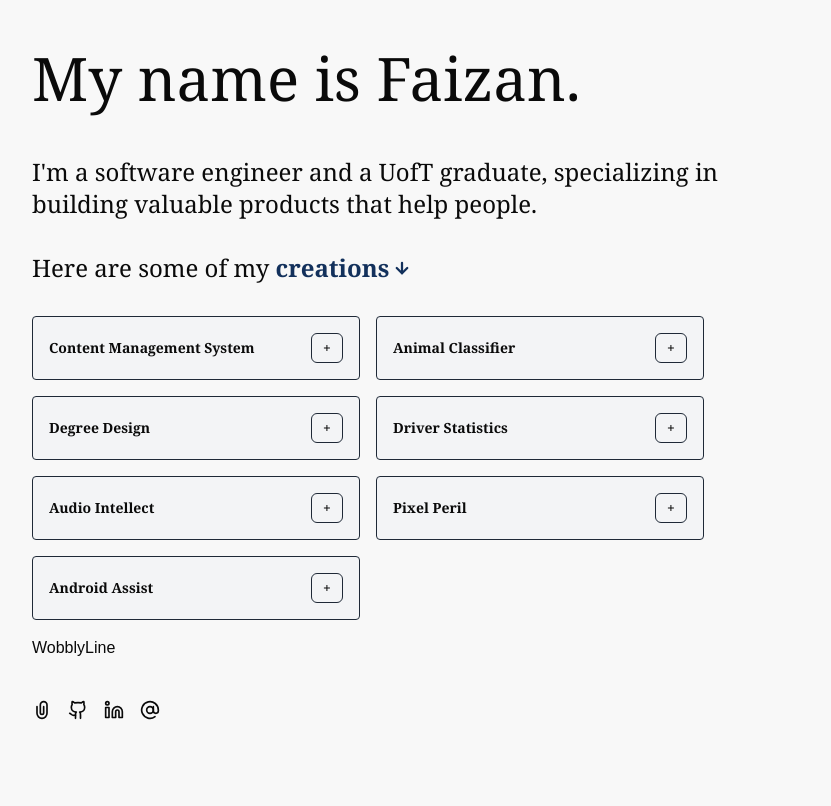
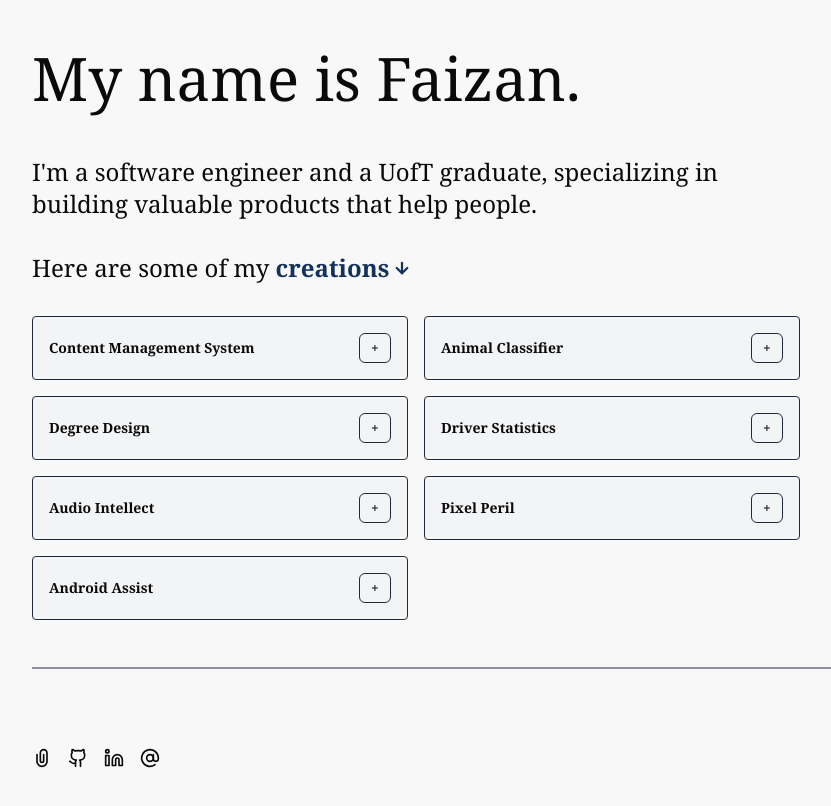
Before and after one commit to faizannaseerr/PortfolioV3, a Next.js app: page / in a window 1280 px wide. Shown: the top 806 px of the page, without its empty margins (48-879 px from the left). Built offline with nearby package versions, Linux system fonts and the light colour scheme.

Commit message:
added wobbly line

```diff
--- a/src/app/page.tsx
+++ b/src/app/page.tsx
@@ -3,11 +3,12 @@ import Projects from "@/components/Projects";
 import Links from "@/components/Links";
 import WobblyLine from "@/components/WobblyLine";
 
+
 export default function Home() {
   return (
     <div className="flex flex-col gap-4">
       <Intro />
-      <Projects />
+      <Projects /> {/* TODO: Add experience section here, that changes back and forth between experience and projects */}
       <WobblyLine />
       <Links />
     </div>
--- a/src/components/Creation.tsx
+++ b/src/components/Creation.tsx
@@ -20,7 +20,7 @@ const Creation = ({ project }: CreationProps) => {
 
     return (
         <div className='flex flex-col gap-5 items-start font-serif p-4 border-[1px]
-        border-gray-800 rounded-sm w-full bg-gray-100'>
+        border-gray-800 rounded-sm w-full bg-gray-100 z-[2]'>
             <div className='flex text-sm sm:text-md items-center justify-between font-semibold min-w-full'>
                 <div className='flex-1 break-words max-w-[75%]'>
                     {project.title}
--- a/src/components/Links.tsx
+++ b/src/components/Links.tsx
@@ -13,7 +13,7 @@ const Links = () => {
             className='flex items-center sm:justify-start justify-center mt-4'
             initial={{ opacity: 0 }}
             animate={{ opacity: 1 }}
-            transition={{ duration: 0.5, delay: 0.9 }} // Starts after Projects animation
+            transition={{ duration: 0.5, delay: 1.1 }} // Starts after Projects animation
         >
             <div className='flex items-center'>
                 <a href="/CV.pdf" target='_blank'><AttachFileIcon /></a>
--- a/src/components/Projects.tsx
+++ b/src/components/Projects.tsx
@@ -13,7 +13,7 @@ const Projects = () => {
 
     return (
         <motion.div
-            className='flex flex-col md:flex-row gap-4 mt-4 min-w-2xl max-w-2xl'
+            className='flex flex-col md:flex-row gap-4 mt-4 min-w-3xl max-w-3xl'
             initial={{ opacity: 0 }}
             animate={{ opacity: 1 }}
             transition={{ duration: 0.5, delay: 0.7 }}
--- a/src/components/WobblyLine.tsx
+++ b/src/components/WobblyLine.tsx
@@ -1,8 +1,81 @@
-import React from 'react'
+'use client'
+import React, { useEffect, useRef } from 'react'
+import { motion } from 'motion/react'
 
 const WobblyLine = () => {
+    const path = useRef<SVGPathElement>(null);
+    let progress: number = 0;
+    let x: number = 0.5;
+    let time: number = Math.PI / 2;
+    let reqId: number | null = null;
+
+    useEffect(() => {
+        if (path.current) {
+            setPath(progress);
+        }
+    }, [])
+
+    const setPath = (progress: number) => {
+        if (!path.current) return;
+        const width = window.innerWidth * 0.75;
+        path.current.setAttributeNS(null, "d", `M0 250 Q${width * x} ${250 + progress}, ${width} 250`)
+    }
+
+    const lerp = (x: number, y: number, a: number) => x * (1 - a) + y * a
+
+    const manageMouseEnter = () => {
+        if (reqId) {
+            cancelAnimationFrame(reqId)
+            resetAnimation()
+        }
+    }
+
+    const manageMouseMove = (e: React.MouseEvent<HTMLDivElement>) => {
+        if (!path.current) return;
+        const { movementY, clientX } = e;
+        const pathBound = path.current.getBoundingClientRect();
+        x = (clientX - pathBound.left) / pathBound.width;
+        progress += movementY
+        setPath(progress);
+    }
+
+    const manageMouseLeave = () => {
+        animateOut();
+    }
+
+    const animateOut = () => {
+        const newProgress = progress * Math.sin(time);
+        progress = lerp(progress, 0, 0.025);
+        time += 0.2;
+        setPath(newProgress);
+        if (Math.abs(progress) > 0.75) {
+            reqId = requestAnimationFrame(animateOut);
+        }
+        else {
+            resetAnimation();
+        }
+    }
+
+    const resetAnimation = () => {
+        time = Math.PI / 2;
+        progress = 0;
+    }
+
+
     return (
-        <div>WobblyLine</div>
+        <motion.div initial={{ opacity: 0 }}
+            animate={{ opacity: 1 }}
+            transition={{ duration: 0.5, delay: 0.9 }}
+            className='my-8 h-2 w-[75vw] relative'>
+            <div onMouseEnter={() => { manageMouseEnter() }}
+                onMouseMove={(e) => { manageMouseMove(e) }}
+                onMouseLeave={() => { manageMouseLeave() }}
+                className='relative h-[40px] w-full top-[-20px]
+                 hover:h-[500px] hover:top-[-250px] z-[1]'></div>
+            <svg className='w-full h-[500px] absolute top-[-250px]'>
+                <path className='stroke-[1px] stroke-gray-800 fill-none' ref={path}></path>
+            </svg>
+        </motion.div>
     )
 }
 
```
